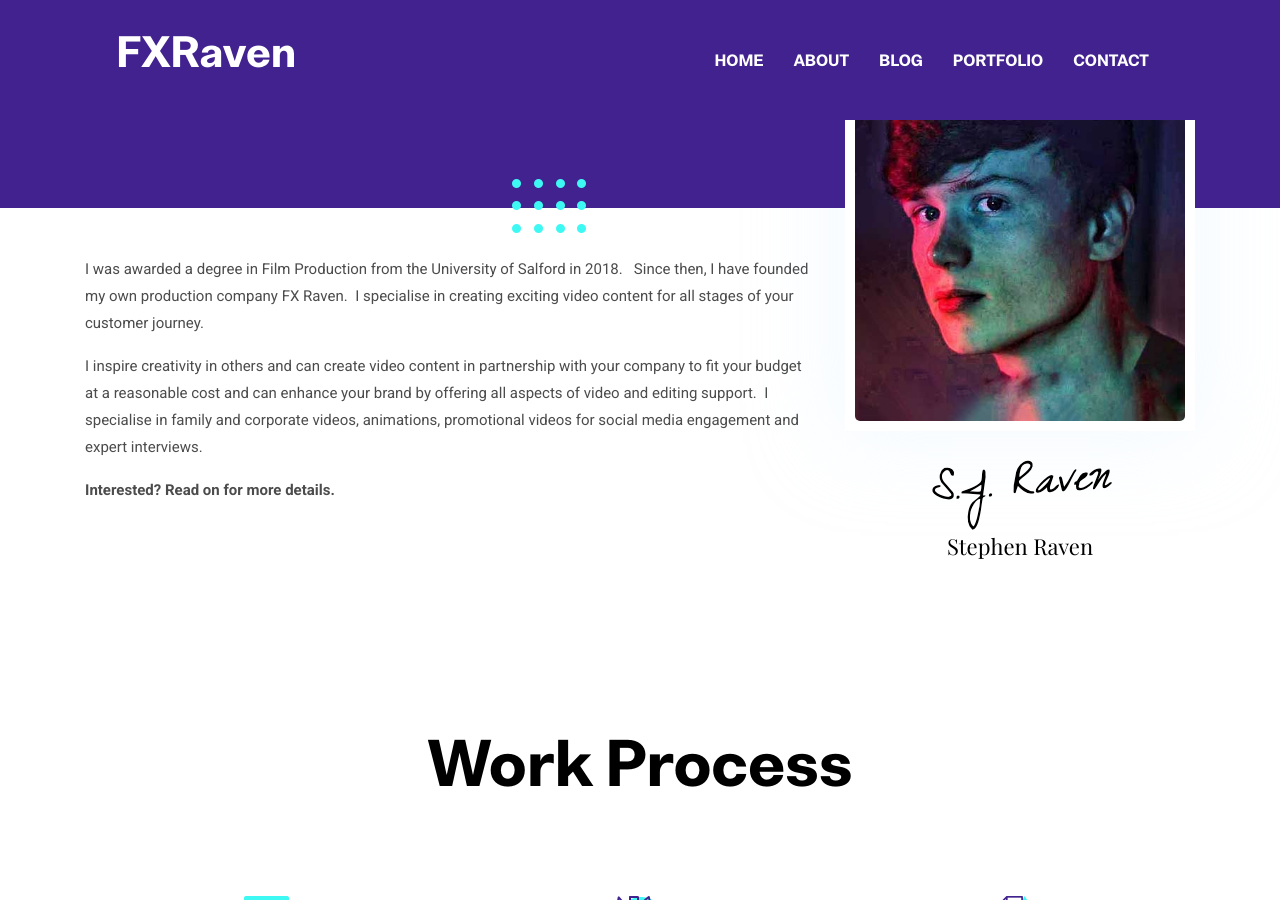
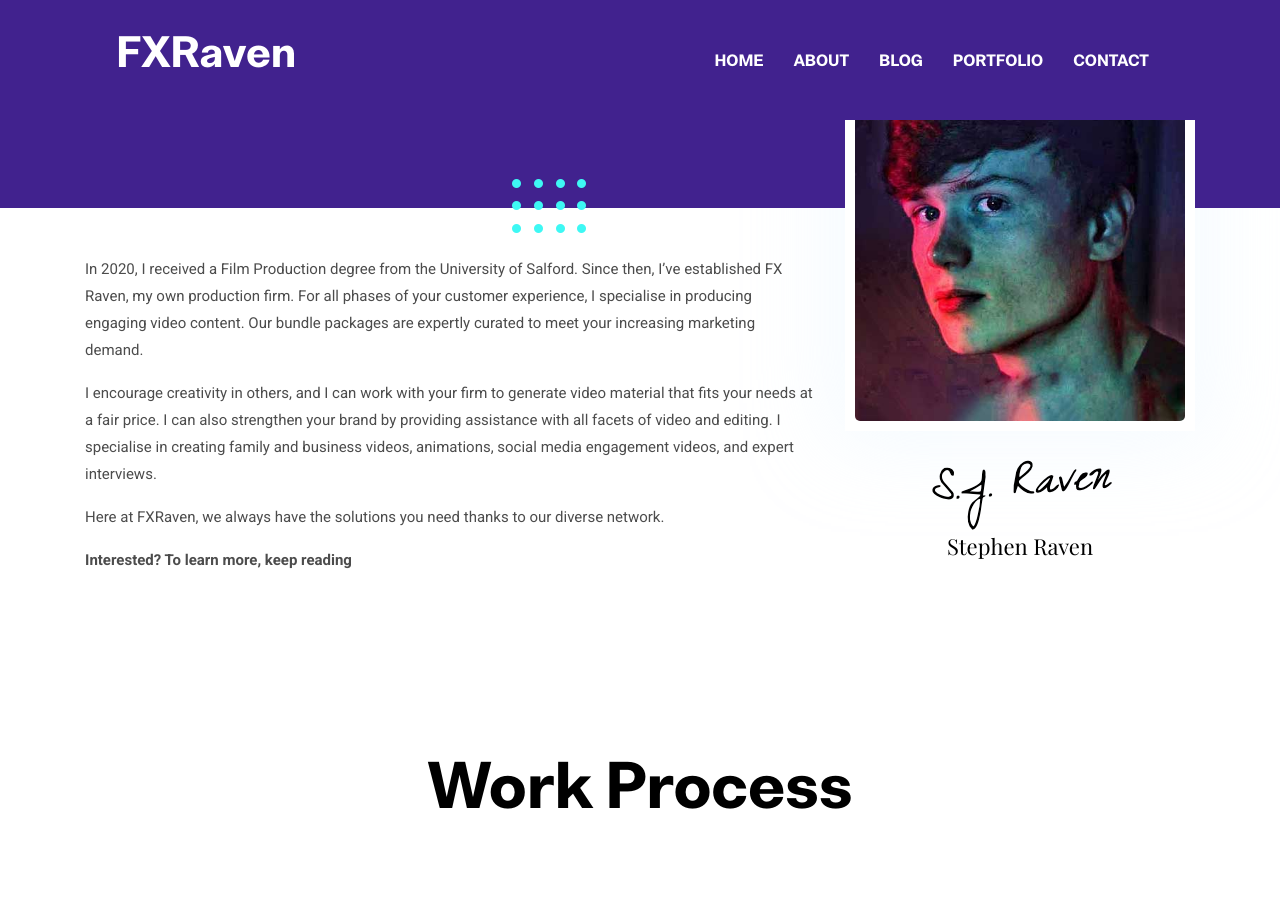
Before and after one commit to Vision-Live/FXRaven, a Jekyll site: the page built from _pages/about.md, in a window 1280 px wide and 900 px high, scrolled down 316 px. Built offline with Jekyll 4.4.1, drawn with Linux system fonts in a browser that asks for light colours.

Commit message:
Update about.md

```diff
--- a/_pages/about.md
+++ b/_pages/about.md
@@ -6,8 +6,10 @@ image: assets/images/about/author.jpg
 signature: assets/images/about/signature.png
 ---
 
-I was awarded a degree in Film Production from the University of Salford in 2018.   Since then, I have founded my own production company FX Raven.  I specialise in creating exciting video content for all stages of your customer journey.
+In 2020, I received a Film Production degree from the University of Salford. Since then, I've established FX Raven, my own production firm. For all phases of your customer experience, I specialise in producing engaging video content. Our bundle packages are expertly curated to meet your increasing marketing demand.
 
-I inspire creativity in others and can create video content in partnership with your company to fit your budget at a reasonable cost and can enhance your brand by offering all aspects of video and editing support.  I specialise in family and corporate videos, animations, promotional videos for social media engagement and expert interviews.
+I encourage creativity in others, and I can work with your firm to generate video material that fits your needs at a fair price. I can also strengthen your brand by providing assistance with all facets of video and editing. I specialise in creating family and business videos, animations, social media engagement videos, and expert interviews.
 
-**Interested? Read on for more details.**
+Here at FXRaven, we always have the solutions you need thanks to our diverse network.
+
+**Interested? To learn more, keep reading**
```
